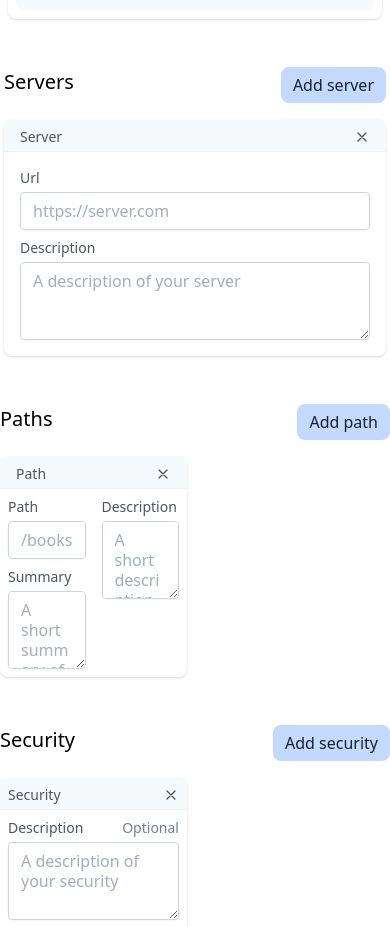
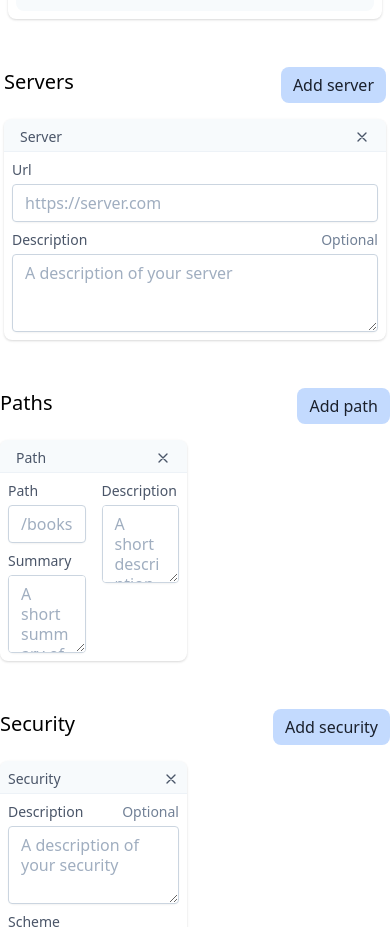
Before and after one commit to t-eckert/open-api-editor, a Vue app in the folder open-api-editor-ui/: page / in a window 390 px wide. Shown: the part 1180-2107 px from the top of the page. Built offline with nearby package versions, Linux system fonts and the light colour scheme.

Commit message:
Added "REMOVE" on hover to Server

```diff
--- a/open-api-editor-ui/src/components/form/Server.vue
+++ b/open-api-editor-ui/src/components/form/Server.vue
@@ -4,7 +4,18 @@
       class="flex justify-between items-center block px-4 pt-2 pb-1 text-sm font-medium leading-5 text-gray-700 bg-gray-100 border-b border-gray-200"
     >
       <h2>{{ server.url || "Server" }}</h2>
-      <div @click="removeServer" class="pointer hover:bg-indigo-100">
+      <div class="flex items-center cursor-pointer">
+        <span
+          class="text-xs uppercase mr-1 text-gray-600"
+          :class="isRemoveVisible ? 'visible' : 'invisible'"
+          >Remove {{ server.url || "server" }}</span
+        >
+        <span
+          @click="removeServer"
+          @mouseover="isRemoveVisible = true"
+          @mouseleave="isRemoveVisible = false"
+          class="pointer hover:bg-indigo-100"
+        >
           <svg
             class="h-4 w-4"
             xmlns="http://www.w3.org/2000/svg"
@@ -19,9 +30,10 @@
               d="M6 18L18 6M6 6l12 12"
             />
           </svg>
+        </span>
       </div>
     </div>
-    <div class="p-4 sm:p-6">
+    <div class="p-2 sm:p-4">
       <text-input
         v-model:value="server.url"
         label="Url"
@@ -32,6 +44,7 @@
         v-model:value="server.description"
         label="Description"
         placeholder="A description of your server"
+        isOptional
       />
     </div>
   </div>
@@ -61,7 +74,8 @@ export default defineComponent({
 
   data() {
     return {
-      server: servers[this.index]
+      server: servers[this.index],
+      isRemoveVisible: false
     };
   },
 
```
Lines whose indentation alone changed are shown as unchanged.
